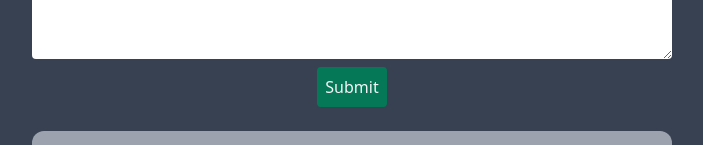
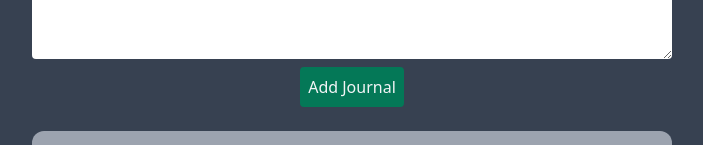
Before and after one commit to KyleMcKell/React-Journal, a React (Create React App) app: page / in a window 1280 px wide. Shown: the part 157-302 px from the top of the page, without its empty margins (288-991 px from the left). Built offline with nearby package versions, Linux system fonts and the light colour scheme.

Commit message:
changed text on submit button

```diff
--- a/src/components/JournalCreate.js
+++ b/src/components/JournalCreate.js
@@ -29,7 +29,7 @@ export const JournalCreate = ({ handleSubmit }) => {
 					className="bg-green-700 text-gray-100 p-2 rounded m-2"
 					type="submit"
 				>
-					Submit
+					Add Journal
 				</button>
 			</div>
 		</form>
```
